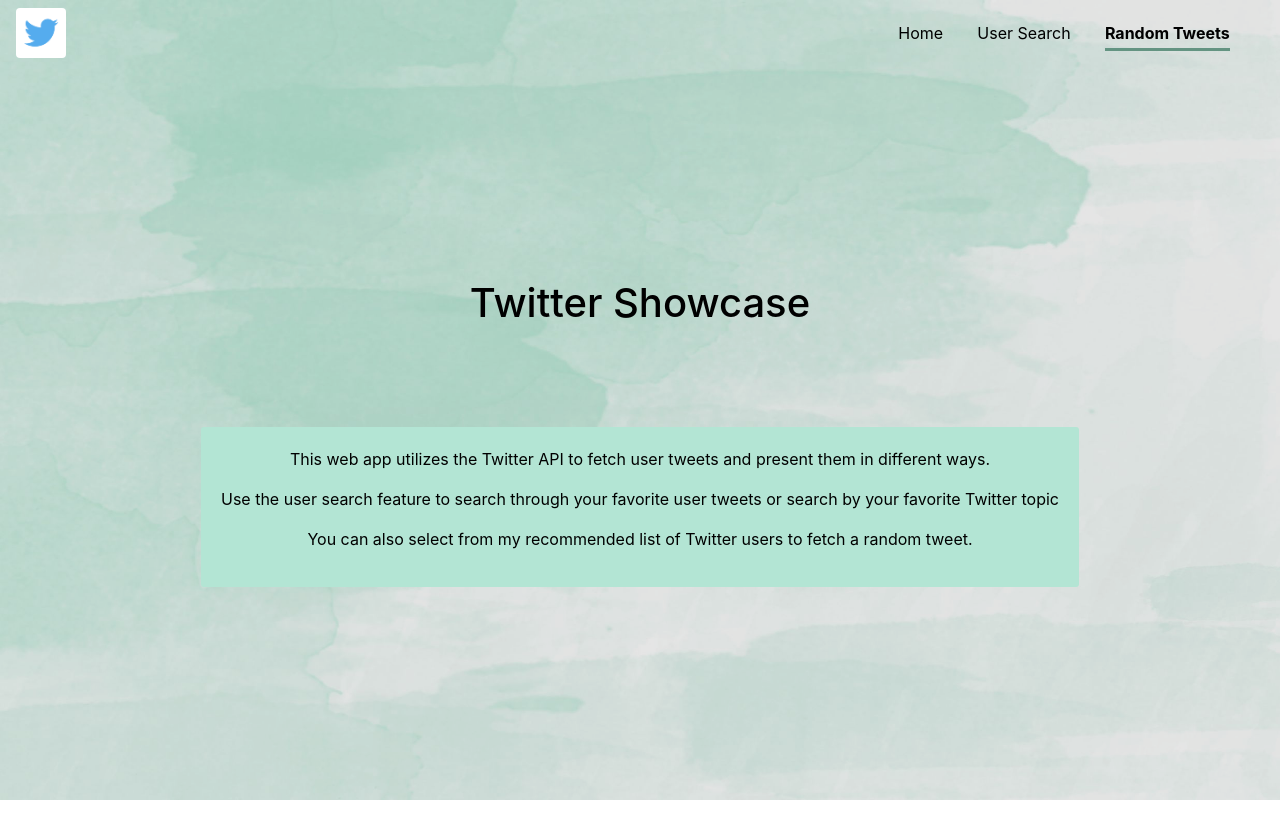
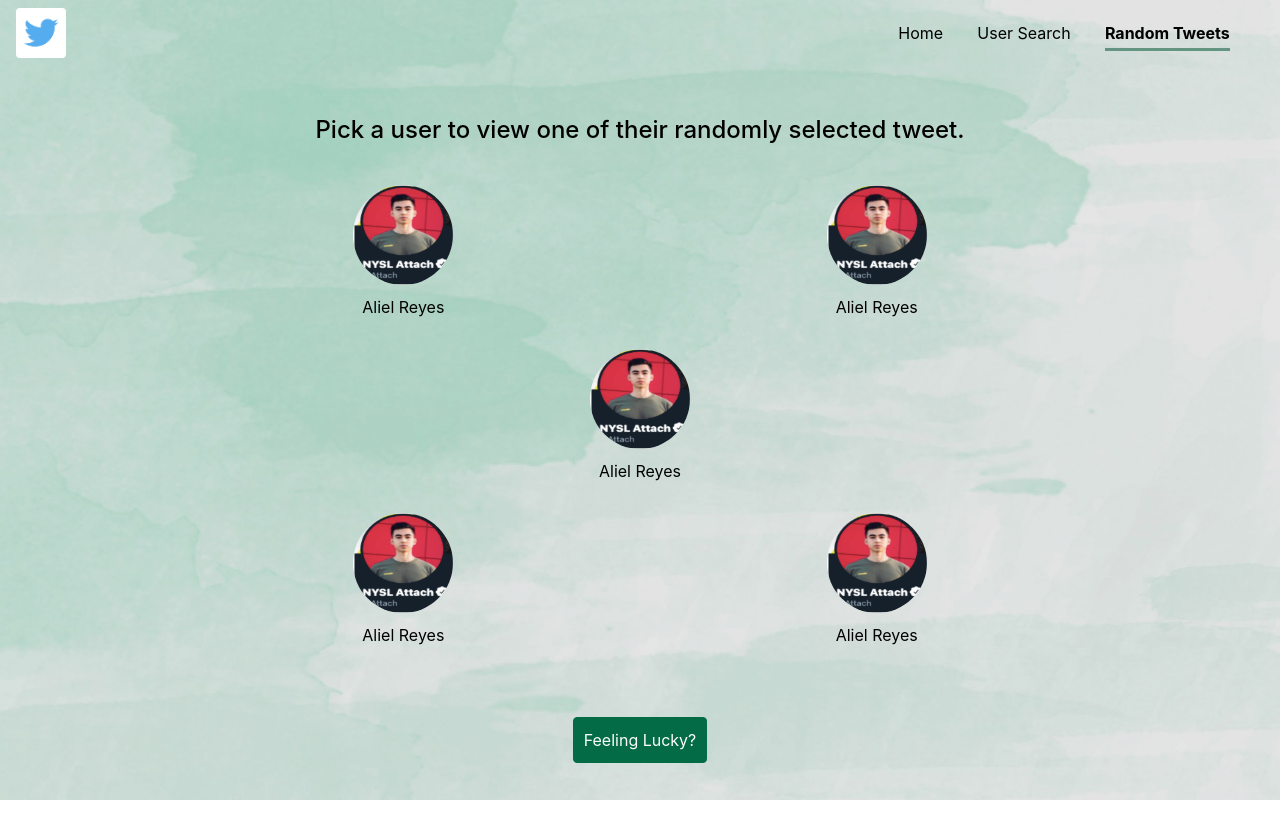
Before and after one commit to Areyesfigueroa/Tweet-Feed, a React (Create React App) app: page /random-tweets in a window 1280 px wide. Built offline with nearby package versions, Linux system fonts and the light colour scheme.

Commit message:
Added Random tweets page UI, missing modal

```diff
--- a/src/App.js
+++ b/src/App.js
@@ -2,12 +2,13 @@
 import './App.css';
 
 import Header from './components/Header/Header';
+import Background from './components/Background/Background';
+import splashBG from "./assets/images/splash-bg.jpg";
+
+import { Route, Switch } from "react-router-dom";
 import SplashPage from './components/SplashPage/SplashPage';
 import UserSearchContainer from './containers/UserSearchContainer/UserSearchContainer';
-
-import { Route, Switch } from "react-router-dom";
-import Background from './components/Background/Background';
-import splashBG from "./assets/images/splash-bg.jpg";
+import RandomTweetsContainer from './containers/RandomTweetsContainer/RandomTweetsContainer';
 
 function App() {
   return (
@@ -17,6 +18,7 @@
 
       <Switch>
         <Route path='/user-search' component={UserSearchContainer}/>
+        <Route path='/random-tweets' component={RandomTweetsContainer}/>
         <Route path='/' component={SplashPage}/>
       </Switch>
     </div>
--- a/src/components/Button/Button.css
+++ b/src/components/Button/Button.css
@@ -28,3 +28,13 @@
     height: 65px;
     border-radius: 50%;
 }
+
+.profile {
+    background-color: rgba(1,1,1,0);
+    border: none;
+    color: black;
+}
+
+.rounded {
+    border-radius: 5px;
+}
--- a/src/components/Button/Button.js
+++ b/src/components/Button/Button.js
@@ -2,9 +2,14 @@
 import './Button.css';
 
 const Button = (props) => {
+    const classes = [
+        "Button",
+        props.variant ? props.variant: "default",
+        props.rounded ? "rounded": ""
+    ]
     return (
         <button
-        className={`Button ${props.variant ? props.variant: "default"}`}
+        className={classes.join(' ')}
         style={props.style}
         onClick={props.click}>
             {props.children}
--- a/src/components/Header/Header.js
+++ b/src/components/Header/Header.js
@@ -13,7 +13,7 @@
             <NavigationItem link="/home">
                 <Image style={{height: "50px"}} rounded src={logo} alt="logo"/>
             </NavigationItem>
-            <Navbar.Toggle aria-controls="responsive-navbar-nav" />
+            <Navbar.Toggle aria-controls="responsive-navbar-nav" style={{backgroundColor: "var(--darkGreen)"}}/>
             <Navbar.Collapse id="responsive-navbar-nav" className="justify-content-end">
                 <NavigationItems />
             </Navbar.Collapse>
--- /dev/null
+++ b/src/components/UserProfileCards/UserProfileCard/UserProfileCard.js
@@ -0,0 +1,19 @@
+import React from 'react';
+import classes from './UserProfileCard.module.css';
+import Image from 'react-bootstrap/Image';
+
+const userProfileCard = (props) => {
+    console.log(props);
+    return (
+        <div className={classes.UserProfileCard}>
+            <div>
+                <Image src={props.img} alt="Profile" roundedCircle fluid/>
+            </div>
+            <div>
+                {props.name}
+            </div>
+        </div>
+    );
+};
+
+export default userProfileCard;
--- /dev/null
+++ b/src/components/UserProfileCards/UserProfileCard/UserProfileCard.module.css
@@ -0,0 +1,17 @@
+.UserProfileCard {
+    display: flex;
+    flex-direction: column;
+    justify-self: center;
+    align-items: center;
+    padding: 10px;
+    max-width: 200px;
+}
+
+.UserProfileCard div {
+    margin-bottom: 10px;
+}
+
+.UserProfileCard img {
+    width: 100px;
+    height: 100px;
+}
--- /dev/null
+++ b/src/components/UserProfileCards/UserProfileCards.js
@@ -0,0 +1,18 @@
+import React from 'react';
+import classes from './UserProfileCards.module.css';
+import UserProfileCard from './UserProfileCard/UserProfileCard';
+import Button from '../Button/Button';
+
+const userProfileCards = (props) => {
+    return (
+        <div className={classes.UserProfileCards}>
+            {props.data.map((el) => (
+                <Button key={el.id} click={() => props.click(el.id)} variant="profile">
+                    <UserProfileCard img={el.image} name={el.name} />
+                </Button>
+            ))}
+        </div>
+    );
+};
+
+export default userProfileCards;
--- /dev/null
+++ b/src/components/UserProfileCards/UserProfileCards.module.css
@@ -0,0 +1,6 @@
+.UserProfileCards {
+    display: flex;
+    justify-content: space-evenly;
+    align-items: center;
+    flex-wrap: wrap;
+}
--- /dev/null
+++ b/src/containers/RandomTweetsContainer/RandomTweetsContainer.js
@@ -0,0 +1,58 @@
+import React, { useEffect, useState, Fragment } from 'react';
+import UserProfileCards from '../../components/UserProfileCards/UserProfileCards';
+import LoadingSpinner from '../../components/LoadingSpinner/LoadingSpinner';
+import Button from '../../components/Button/Button';
+
+import { fetchData } from '../../fakeData';
+
+const RandomTweetsContainer = () => {
+
+    const [users, setUsers] = useState(null);
+    const [loading, setLoading] = useState(true);
+
+    useEffect(() => {
+        fetchData(5).then(response => {
+            setUsers(response);
+            setLoading(false);
+        });
+    }, []);
+
+    const handleCardSelection = (id) => {
+        console.log(users.filter((user) => user.id === id));
+    }
+
+    const handleRandomSelection = () => {
+        const id = Math.floor((Math.random() * 5) + 0);
+        handleCardSelection(id);
+    }
+
+    const userProfileCards = () => (
+        <Fragment>
+            <UserProfileCards data={users.slice(0, 2)} click={handleCardSelection}/>
+            <UserProfileCards data={users.slice(2, 3)} click={handleCardSelection}/>
+            <UserProfileCards data={users.slice(3, 5)} click={handleCardSelection}/>
+        </Fragment>
+    )
+    return (
+        <div>
+            <h4
+                style={{margin: "50px 0 30px 0"}}>
+                    Pick a user to view one of their randomly selected tweet.
+            </h4>
+
+            {loading ? <LoadingSpinner /> : userProfileCards()}
+
+            {loading ?
+            null
+            :
+            <Button
+                click={handleRandomSelection}
+                style={{padding: "10px", margin: "50px 0"}}
+                rounded>
+                    Feeling Lucky?
+            </Button>}
+        </div>
+    );
+};
+
+export default RandomTweetsContainer;
--- a/src/containers/UserSearchContainer/UserSearchContainer.js
+++ b/src/containers/UserSearchContainer/UserSearchContainer.js
@@ -24,7 +24,7 @@
             setLoading(false);
         });
 
-        return () => {
+        return function cleanup() {
             window.removeEventListener("scroll", onBottomReached);
         }
     }, []);
--- a/src/fakeData.js
+++ b/src/fakeData.js
@@ -16,8 +16,8 @@
     return new Promise((resolve) => {
         setTimeout(() => {
             let arr = [];
-            for (let i = 0; i <= count; i++) {
-                arr.push({...dummyData});
+            for (let i = 0; i < count; i++) {
+                arr.push({id: i, ...dummyData});
             }
             resolve(arr);
         }, 3000);
```
